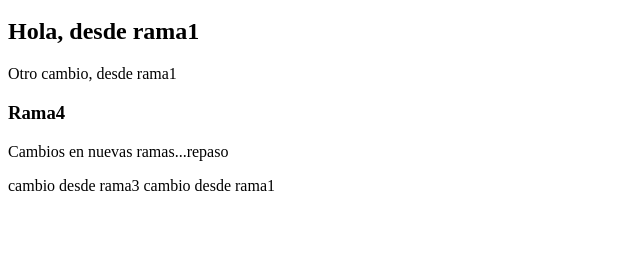
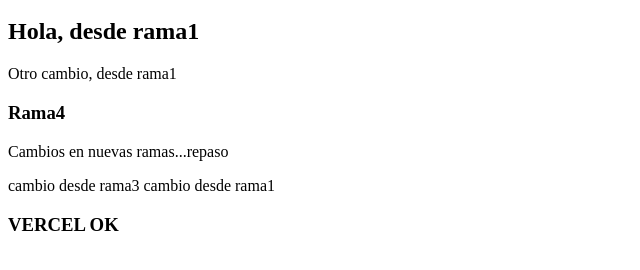
Before and after one commit to Victor-Zapata/branches, a plain HTML site: page index.html in a window 1280 px wide. Shown: the part 48-318 px from the top of the page, without its empty margins (0-640 px from the left). Drawn offline with Linux system fonts and the light colour scheme.

Commit message:
h3vercel

```diff
--- a/index.html
+++ b/index.html
@@ -17,5 +17,7 @@
         <span>cambio desde rama1</span>
     </section>
 
+    <h3>VERCEL OK</h3>
+
 </body>
 </html>
```
